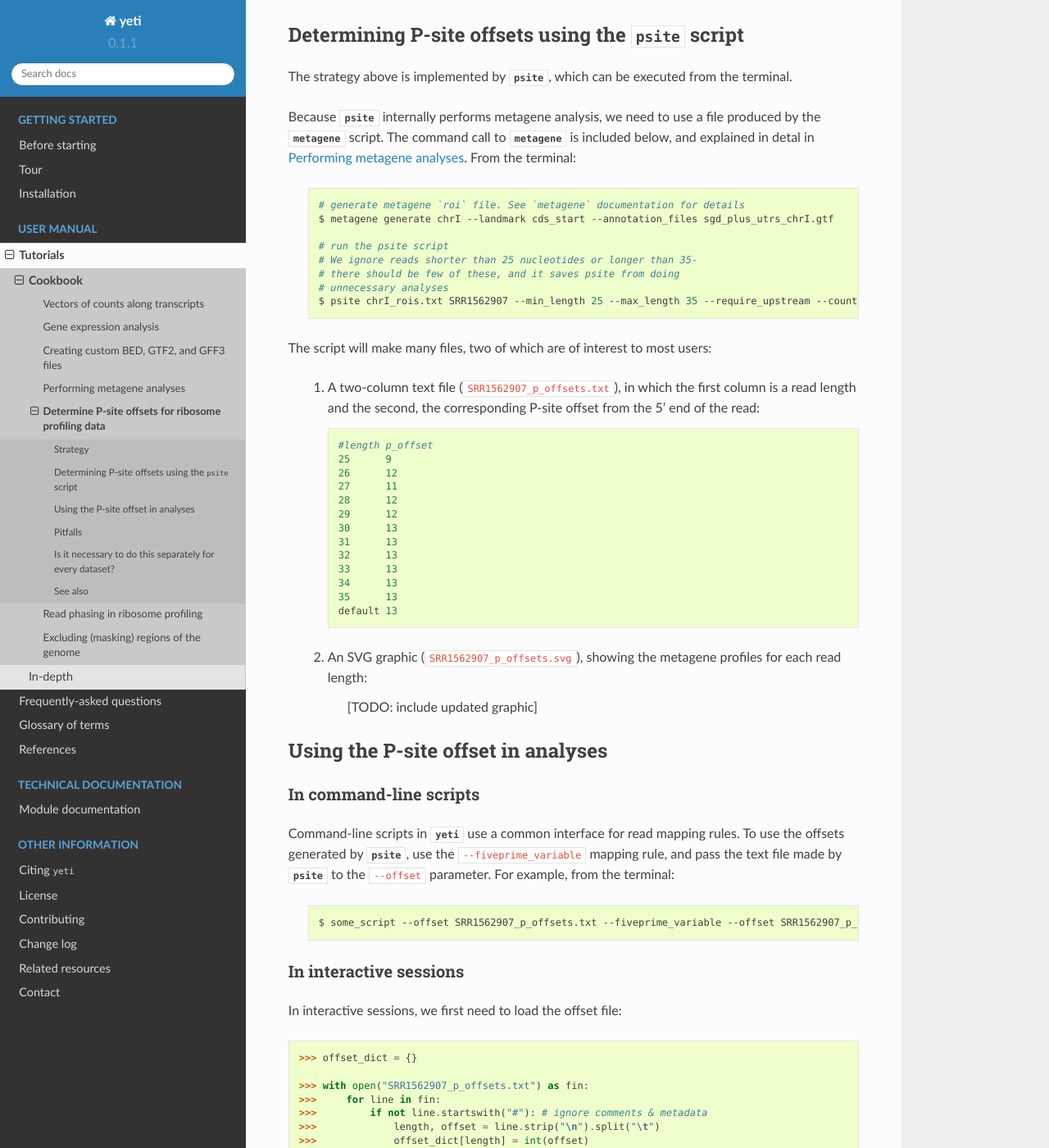
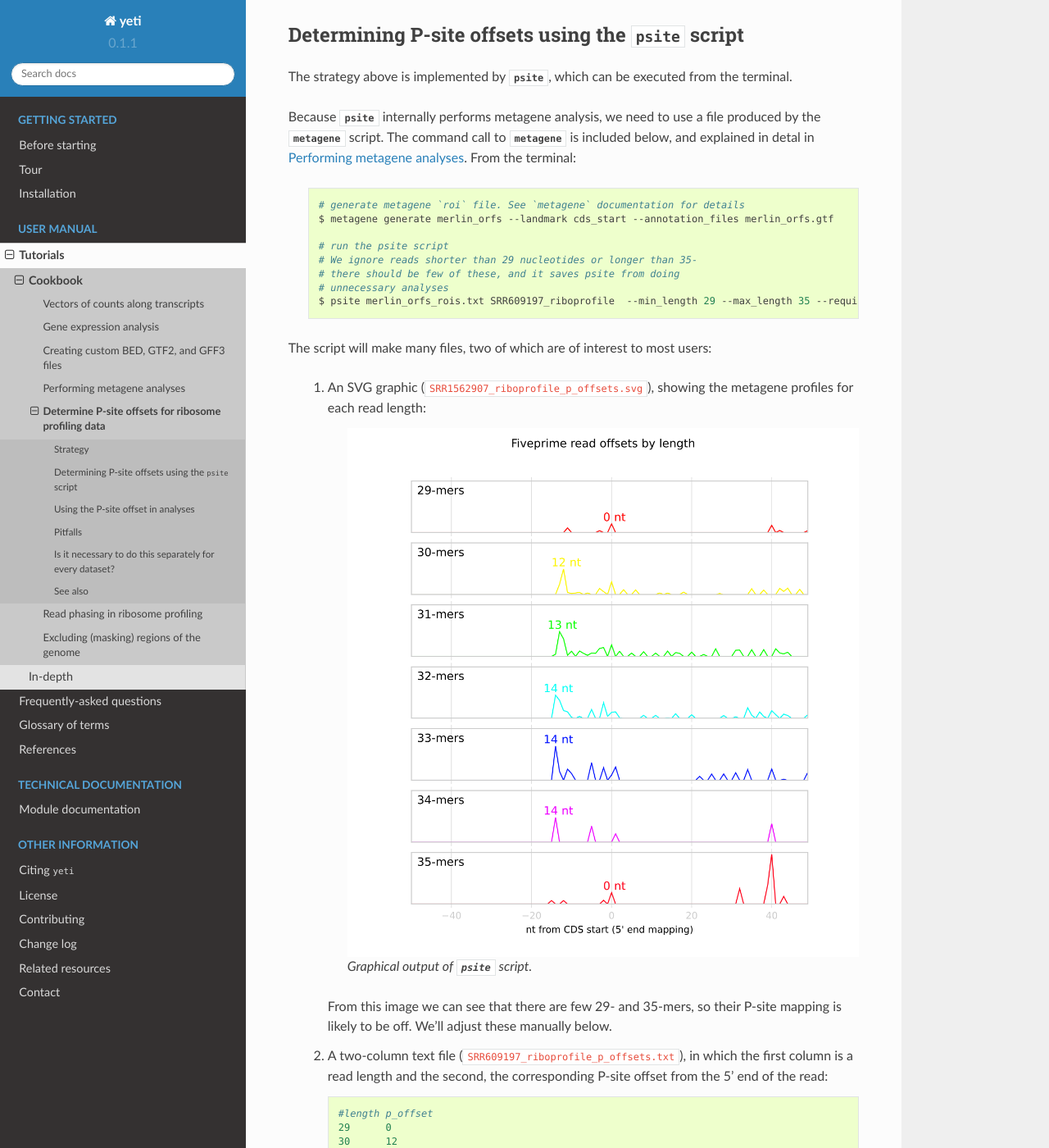
Before and after one commit to joshuagryphon/plastid, a Sphinx documentation site: the page built from docs/source/examples/p_site.rst, in a window 1280 px wide and 1400 px high, scrolled down 2479 px. Shown: the whole window at 82% size. Built offline with Sphinx 7.4.7 and the Read the Docs theme 2.0.0, drawn with Linux system fonts in a browser that asks for light colours; cross-references to code outside the pages are shown as plain code; some of the changed text lies outside the part shown.

Commit message:
update to hCMV demo dataset. add ref to graphic

```diff
--- a/docs/source/examples/p_site.rst
+++ b/docs/source/examples/p_site.rst
@@ -86,38 +86,46 @@ From the terminal:
  .. code-block:: shell
 
     # generate metagene `roi` file. See `metagene` documentation for details
-    $ metagene generate chrI --landmark cds_start --annotation_files sgd_plus_utrs_chrI.gtf
+    $ metagene generate merlin_orfs --landmark cds_start --annotation_files merlin_orfs.gtf
 
     # run the psite script
-    # We ignore reads shorter than 25 nucleotides or longer than 35-
+    # We ignore reads shorter than 29 nucleotides or longer than 35-
     # there should be few of these, and it saves psite from doing
     # unnecessary analyses
-    $ psite chrI_rois.txt SRR1562907 --min_length 25 --max_length 35 --require_upstream --count_files SRR1562907_chrI.bam
+    $ psite merlin_orfs_rois.txt SRR609197_riboprofile  --min_length 29 --max_length 35 --require_upstream --count_files SRR609197_riboprofile.bam
 
 The script will make many files, two of which are of interest to most users:
 
-  #. A two-column text file (``SRR1562907_p_offsets.txt``), in which the first
+  #. An SVG graphic (``SRR1562907_riboprofile_p_offsets.svg``), showing the metagene
+     profiles for each read length:
+
+      .. figure:: /_static/images/SRR609197_riboprofile_p_offsets.png
+         :figclass: captionfigure
+         :alt: Output of P-site script
+
+         Graphical output of |psite| script.
+
+     From this image we can see that there are few 29- and 35-mers, so
+     their P-site mapping is likely to be off. We'll adjust these
+     manually below.
+
+  #. A two-column text file (``SRR609197_riboprofile_p_offsets.txt``), in which the first
      column is a read length and the second, the corresponding :term:`P-site offset`
      from the 5' end of the read::
 
         #length	p_offset
-        25	9
-        26	12
-        27	11
-        28	12
-        29	12
-        30	13
+        29	0
+        30	12
         31	13
-        32	13
-        33	13
-        34	13
-        35	13
+        32	14
+        33	14
+        34	14
+        35	0
         default	13
 
-  #. An SVG graphic (``SRR1562907_p_offsets.svg``), showing the metagene
-     profiles for each read length:
-
-        [TODO: include updated graphic]
+     As in the graphical output, the values for 29 and 35 appear to be off. We will
+     edit this file in a text editor, and set the offset to 12 for 29-mers, and 14
+     for 35-mers. We'll also set the default to 14, the most common value.
 
 
 
@@ -134,7 +142,7 @@ by |psite| to the ``--offset`` parameter. For example, from the terminal:
 
  .. code-block :: shell
 
-    $ some_script --offset SRR1562907_p_offsets.txt --fiveprime_variable --offset SRR1562907_p_offsets.txt [other arguments]
+    $ some_script --offset SRR609197_riboprofile_p_offsets_adjusted.txt --fiveprime_variable --offset SRR609197_riboprofile_p_offsets_adjusted.txt [other arguments]
 
 
 In interactive sessions
@@ -144,7 +152,7 @@ In interactive sessions, we first need to load the offset file::
 
     >>> offset_dict = {}
 
-    >>> with open("SRR1562907_p_offsets.txt") as fin:
+    >>> with open("SRR609197_riboprofile_p_offsets_adjusted.txt") as fin:
     >>>     for line in fin:
     >>>         if not line.startswith("#"): # ignore comments & metadata
     >>>             length, offset = line.strip("\n").split("\t")
```
Also changed, not shown: other parts of docs/source/examples/p_site.rst (+1 -1 lines).
